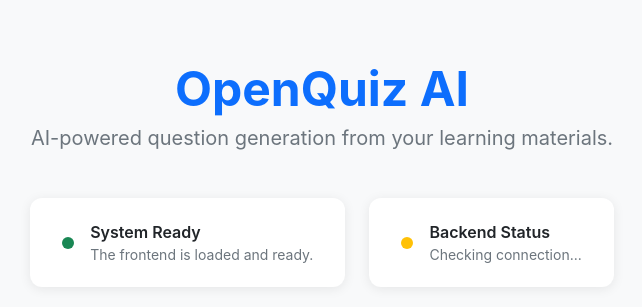
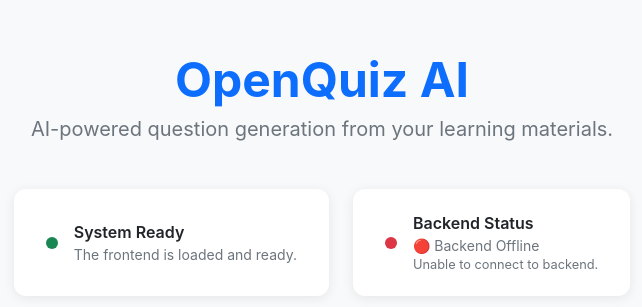
Before and after one commit to raylienardy/OpenQuiz-AI, a React (Vite) app in the folder frontend/: page / in a window 1280 px wide. Shown: the part 227-534 px from the top of the page, without its empty margins (318-960 px from the left). Built offline with nearby package versions, Linux system fonts and the light colour scheme; no server answers.

Commit message:
feat: connect frontend to backend

```diff
--- /dev/null
+++ b/frontend/src/hooks/useHealthCheck.js
@@ -0,0 +1,49 @@
+import { useState, useEffect } from "react";
+import { checkHealth } from "../services/healthService";
+
+export function useHealthCheck() {
+  const [state, setState] = useState({
+    isLoading: true,
+    isConnected: false,
+    status: "",
+    message: "",
+    error: null,
+  });
+
+  useEffect(() => {
+    let cancelled = false;
+
+    async function fetchHealth() {
+      try {
+        const data = await checkHealth();
+        if (!cancelled) {
+          setState({
+            isLoading: false,
+            isConnected: true,
+            status: data.status,
+            message: data.message,
+            error: null,
+          });
+        }
+      } catch (err) {
+        if (!cancelled) {
+          setState({
+            isLoading: false,
+            isConnected: false,
+            status: "",
+            message: "",
+            error: err.message || "Connection failed",
+          });
+        }
+      }
+    }
+
+    fetchHealth();
+
+    return () => {
+      cancelled = true;
+    };
+  }, []);
+
+  return state;
+}
--- a/frontend/src/index.css
+++ b/frontend/src/index.css
@@ -83,3 +83,9 @@ body {
   font-size: 0.875rem;
   color: #6c757d;
 }
+
+.card-content .detail {
+  font-size: 0.8rem;
+  color: #6c757d;
+  margin-top: 0.2rem;
+}
--- a/frontend/src/pages/Home.jsx
+++ b/frontend/src/pages/Home.jsx
@@ -1,4 +1,8 @@
+import { useHealthCheck } from "../hooks/useHealthCheck";
+
 function Home() {
+  const { isLoading, isConnected, status, message } = useHealthCheck();
+
   return (
     <main className="container">
       <div className="hero">
@@ -7,6 +11,7 @@ function Home() {
           AI-powered question generation from your learning materials.
         </p>
       </div>
+
       <div className="status-grid">
         <div className="card">
           <div className="card-indicator green"></div>
@@ -15,11 +20,34 @@ function Home() {
             <p>The frontend is loaded and ready.</p>
           </div>
         </div>
+
         <div className="card">
-          <div className="card-indicator yellow"></div>
+          <div
+            className="card-indicator"
+            style={{
+              backgroundColor: isLoading
+                ? "#ffc107"
+                : isConnected
+                  ? "#198754"
+                  : "#dc3545",
+            }}
+          ></div>
           <div className="card-content">
             <h2>Backend Status</h2>
-            <p>Checking connection...</p>
+            {isLoading && <p>Checking backend...</p>}
+            {!isLoading && isConnected && (
+              <>
+                <p>🟢 Backend Connected</p>
+                <p className="detail">Status: {status}</p>
+                <p className="detail">Message: {message}</p>
+              </>
+            )}
+            {!isLoading && !isConnected && (
+              <>
+                <p>🔴 Backend Offline</p>
+                <p className="detail">Unable to connect to backend.</p>
+              </>
+            )}
           </div>
         </div>
       </div>
--- /dev/null
+++ b/frontend/src/services/healthService.js
@@ -0,0 +1,10 @@
+import api from "./api";
+
+/**
+ * Check backend health status.
+ * @returns {Promise<{status: string, message: string}>}
+ */
+export async function checkHealth() {
+  const response = await api.get("/health");
+  return response.data;
+}
```
Also changed, not shown: 1 other file (tests, documents, lock files or other folders).
